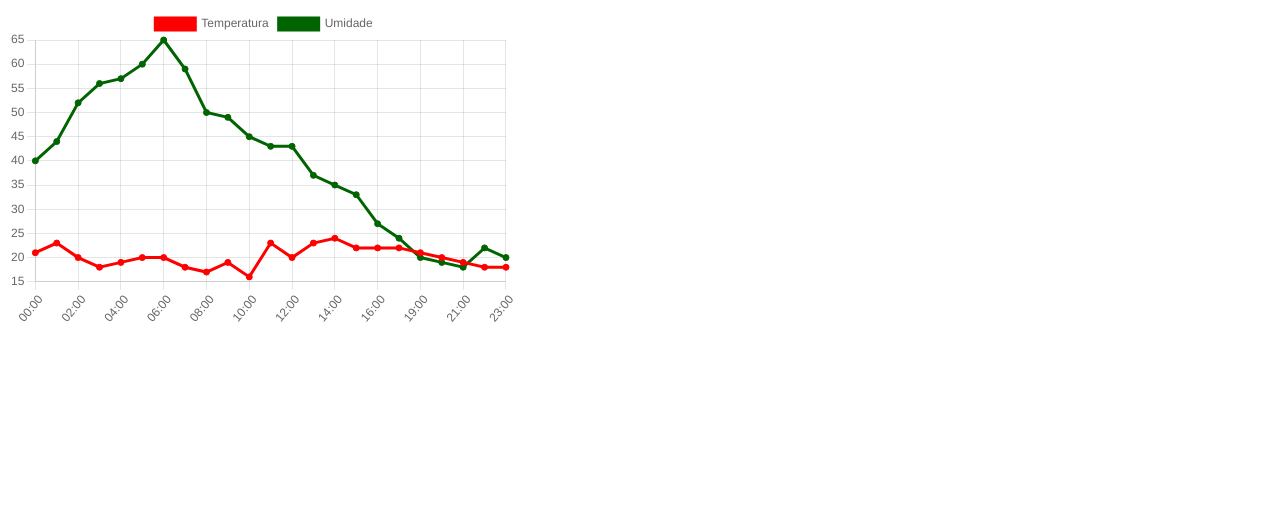
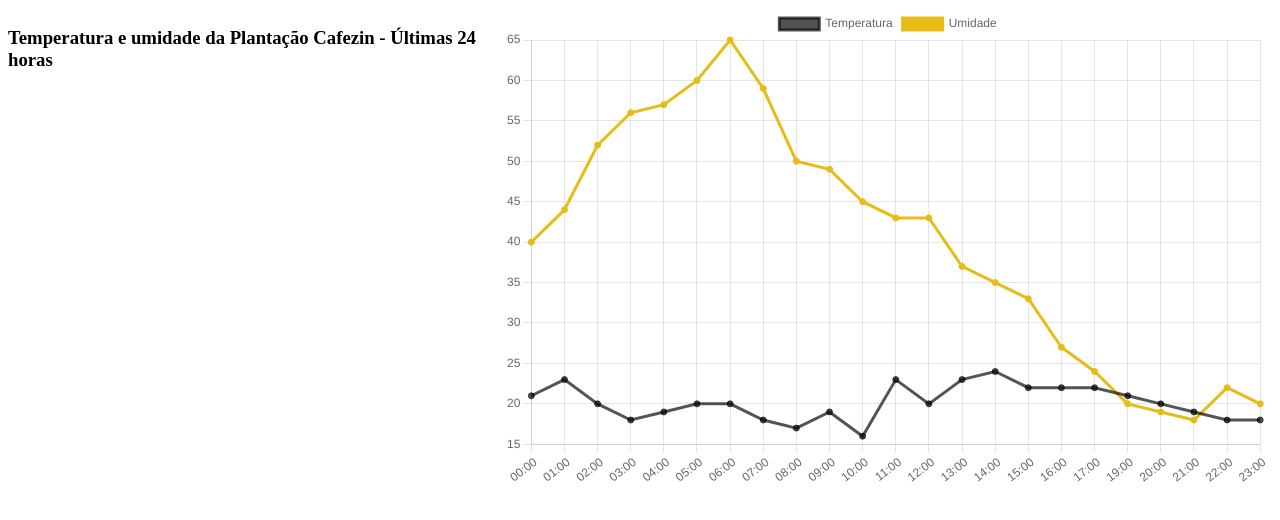
Before and after one commit to SaturnoSC/Sprint02, a plain HTML site: page Gráficos JS/Gráficos sprint02.html in a window 1280 px wide. Drawn offline with nearby package versions, Linux system fonts and the light colour scheme.

Commit message:
Att gráficos js

```diff
--- a/Gráficos JS/Gráficos sprint02.html
+++ b/Gráficos JS/Gráficos sprint02.html
@@ -10,13 +10,17 @@
 </head>
 
 <body style="display: flex">
+
+    <h3>Temperatura e umidade da Plantação Cafezin - Últimas 24 horas</h3>
+
     <div>
-        <canvas id="myChart" style="position: relative; height:40vh; width:40vw"></canvas>
+        <canvas id="myChart" style="position: relative; height:60vh; width:60vw"></canvas>
     </div>
 
 </body>
 
 <script>
+
     const labels = [
         '00:00',
         '01:00',
@@ -47,14 +51,14 @@
         labels: labels,
         datasets: [{
             label: 'Temperatura',
-            backgroundColor: 'rgb(255, 0, 0)',
-            borderColor: 'rgb(255, 0, 0)',
+            backgroundColor: 'rgb(0, 0, 0, 0.671)',
+            borderColor: 'rgb(0, 0, 0, 0.671)',
             data: [21, 23, 20, 18, 19, 20, 20, 18, 17, 19, 16, 23, 20, 23, 24, 22, 22, 22, 21, 20, 19, 18, 18, 20],
         },
         {
             label: 'Umidade',
-            backgroundColor: 'rgb(0, 100, 0)',
-            borderColor: 'rgb(0, 100, 0)',
+            backgroundColor: 'rgb(230, 188, 22)',
+            borderColor: 'rgb(230, 188, 22)',
             data: [40, 44, 52, 56, 57, 60, 65, 59, 50, 49, 45, 43, 43, 37, 35, 33, 27, 24, 20, 19, 18, 22, 20, 23],
         },
         ]
```
